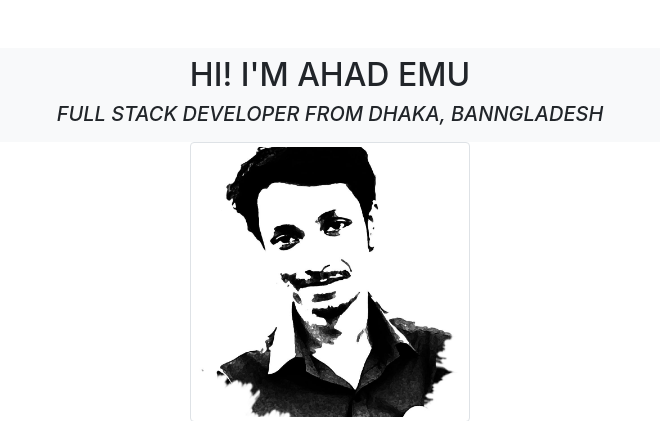
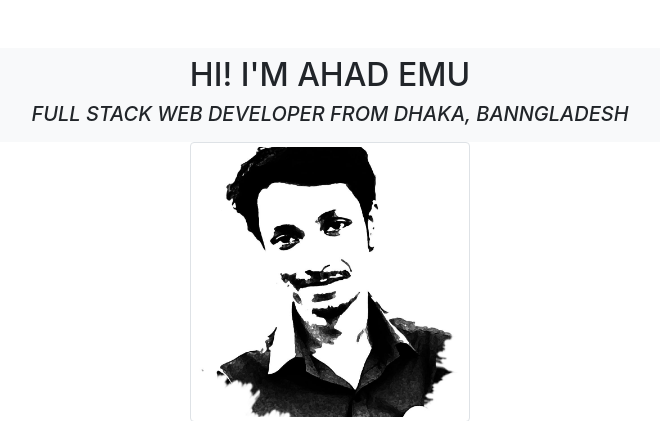
Before and after one commit to ahad-emu/Word-Counter, a Django app: template WordCounterApp/templates/about.html in a window 1280 px wide. Shown: the part 58-479 px from the top of the page, without its empty margins (310-970 px from the left). Run offline with Django 3.2, Linux system fonts and the light colour scheme; the template is opened without the code that fills it, so the values that code supplies are empty; some libraries are stand-ins or nearby versions.

Commit message:
Word add

```diff
--- a/WordCounterApp/templates/about.html
+++ b/WordCounterApp/templates/about.html
@@ -8,7 +8,7 @@
       <h2>HI! I'M AHAD EMU</h2>
     </div>
     <div class="font-italic pb-2">
-      <h5>FULL STACK DEVELOPER FROM DHAKA, BANNGLADESH</h5>
+      <h5>FULL STACK WEB DEVELOPER FROM DHAKA, BANNGLADESH</h5>
     </div>
   </div>
 </div>
```
